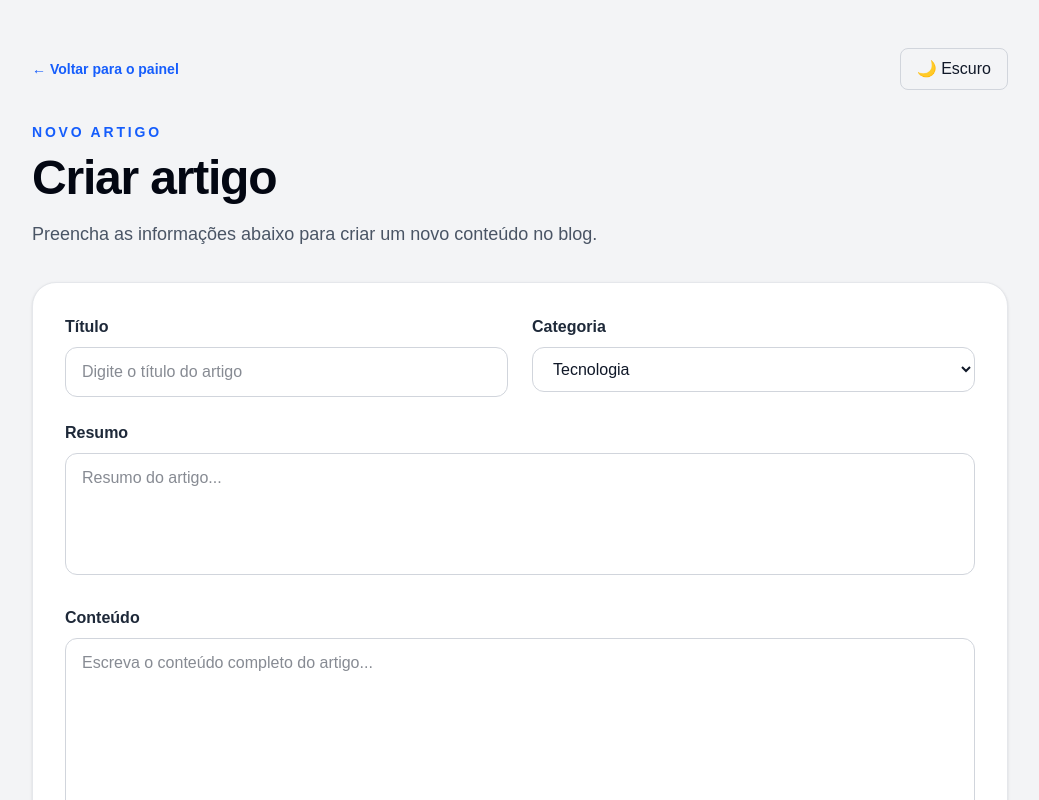
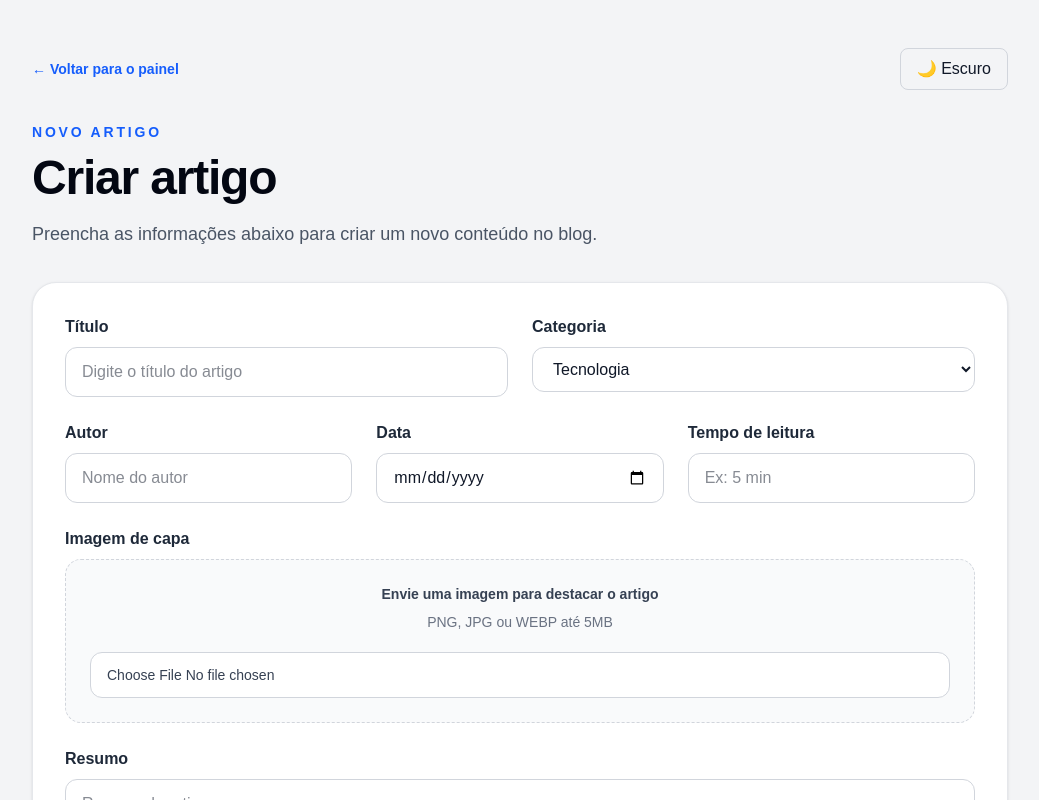
Before and after one commit to Sluquinhas/blog-cliente, a Next.js app: page /admin/novo in a window 1280 px wide. Shown: the top 800 px of the page, without its empty margins (120-1159 px from the left). Built offline with nearby package versions, Linux system fonts and the light colour scheme.

Commit message:
melhora painel admin e formulario de artigos

```diff
--- a/app/admin/novo/page.tsx
+++ b/app/admin/novo/page.tsx
@@ -57,6 +57,65 @@ export default function NovoArtigoPage() {
             </div>
           </div>
 
+          <div className="mt-6 grid gap-6 md:grid-cols-3">
+            <div>
+              <label className="mb-2 block font-semibold text-gray-800 dark:text-gray-200">
+                Autor
+              </label>
+
+              <input
+                type="text"
+                placeholder="Nome do autor"
+                className="w-full rounded-xl border border-gray-300 bg-white px-4 py-3 text-gray-900 outline-none transition focus:border-blue-500 dark:border-gray-700 dark:bg-gray-800 dark:text-white"
+              />
+            </div>
+
+            <div>
+              <label className="mb-2 block font-semibold text-gray-800 dark:text-gray-200">
+                Data
+              </label>
+
+              <input
+                type="date"
+                className="w-full rounded-xl border border-gray-300 bg-white px-4 py-3 text-gray-900 outline-none transition focus:border-blue-500 dark:border-gray-700 dark:bg-gray-800 dark:text-white"
+              />
+            </div>
+
+            <div>
+              <label className="mb-2 block font-semibold text-gray-800 dark:text-gray-200">
+                Tempo de leitura
+              </label>
+
+              <input
+                type="text"
+                placeholder="Ex: 5 min"
+                className="w-full rounded-xl border border-gray-300 bg-white px-4 py-3 text-gray-900 outline-none transition focus:border-blue-500 dark:border-gray-700 dark:bg-gray-800 dark:text-white"
+              />
+            </div>
+          </div>
+
+          <div className="mt-6">
+            <label className="mb-2 block font-semibold text-gray-800 dark:text-gray-200">
+              Imagem de capa
+            </label>
+
+            <div className="rounded-2xl border border-dashed border-gray-300 bg-gray-50 p-6 text-center transition-colors dark:border-gray-700 dark:bg-gray-800">
+              <p className="text-sm font-semibold text-gray-700 dark:text-gray-300">
+                Envie uma imagem para destacar o artigo
+              </p>
+
+              <p className="mt-2 text-sm text-gray-500 dark:text-gray-400">
+                PNG, JPG ou WEBP até 5MB
+              </p>
+
+              <input
+                type="file"
+                accept="image/png, image/jpeg, image/webp"
+                className="mt-5 w-full cursor-pointer rounded-xl border border-gray-300 bg-white px-4 py-3 text-sm text-gray-700 dark:border-gray-700 dark:bg-gray-900 dark:text-gray-300"
+              />
+            </div>
+          </div>
+
           <div className="mt-6">
             <label className="mb-2 block font-semibold text-gray-800 dark:text-gray-200">
               Resumo
@@ -89,6 +148,10 @@ export default function NovoArtigoPage() {
               Cancelar
             </Link>
 
+            <button className="rounded-xl border border-gray-300 px-6 py-3 font-semibold text-gray-900 transition hover:bg-gray-100 dark:border-gray-700 dark:text-white dark:hover:bg-gray-800">
+              Salvar rascunho
+            </button>
+
             <button className="rounded-xl bg-blue-600 px-6 py-3 font-semibold text-white transition hover:bg-blue-700">
               Publicar artigo
             </button>
```
